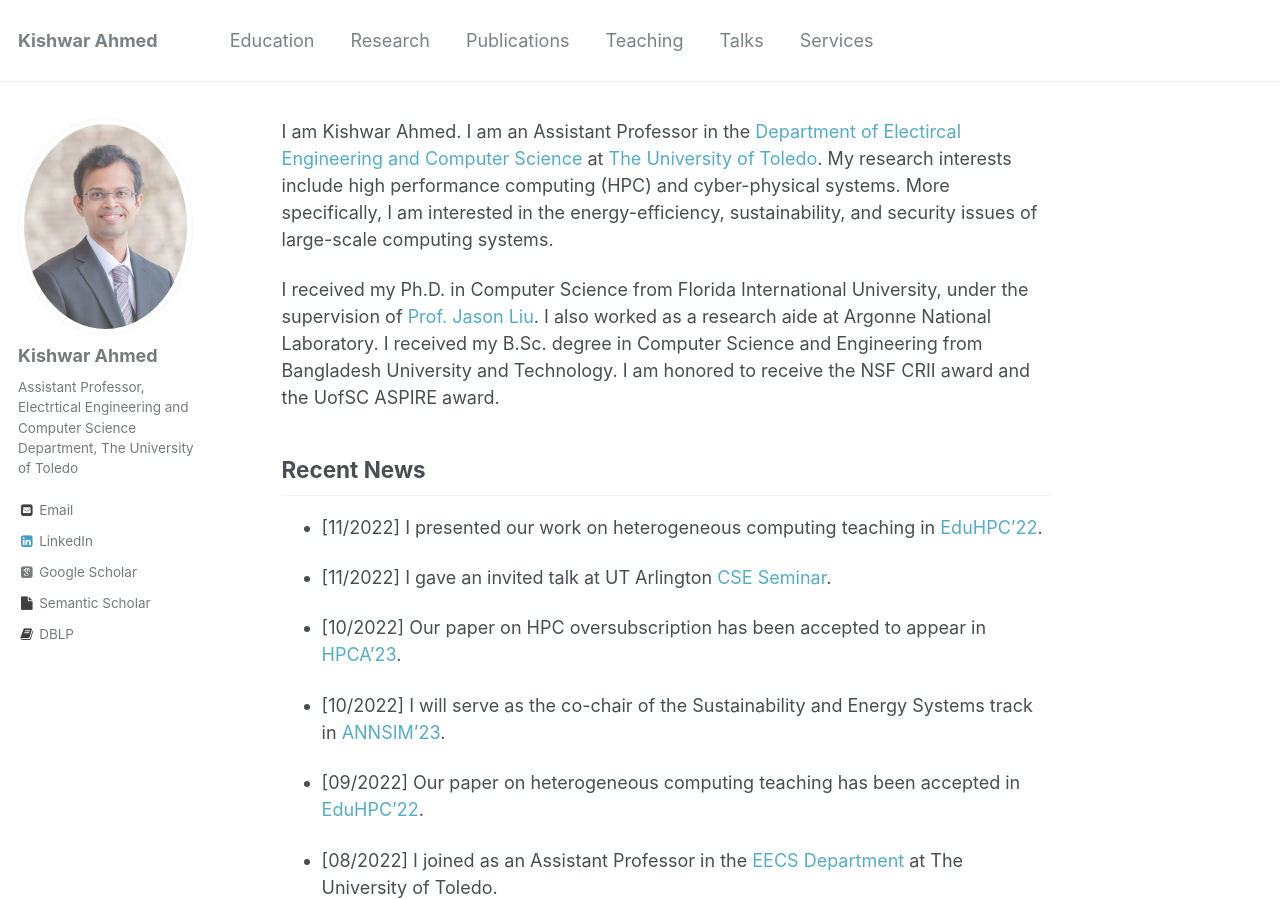
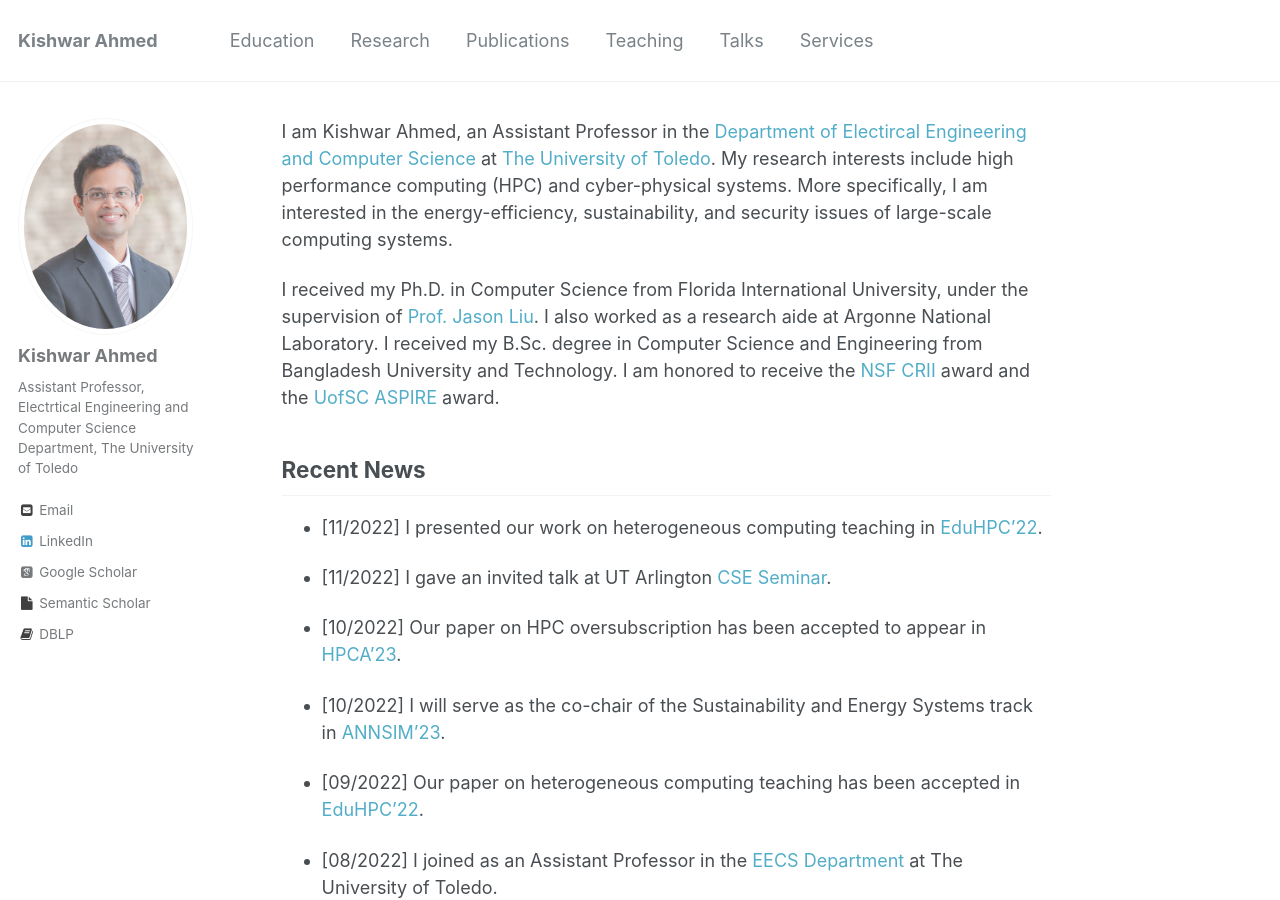
Before and after one commit to kishwarbd/kishwarbd.github.io, a Jekyll site: the page built from _pages/about.md, in a window 1280 px wide and 900 px high. Built offline with Jekyll 4.4.1, drawn with Linux system fonts in a browser that asks for light colours; some web fonts are replaced.

Commit message:
Update about.md

```diff
--- a/_pages/about.md
+++ b/_pages/about.md
@@ -7,10 +7,10 @@ redirect_from:
   - /about.html
 ---
 
-I am Kishwar Ahmed. I am an Assistant Professor in the [Department of Electircal Engineering and Computer Science](https://www.utoledo.edu/engineering/electrical-engineering-computer-science/) at [The University of Toledo](https://www.utoledo.edu/). My research interests include high performance computing (HPC) and cyber-physical systems. More specifically, I am interested in the energy-efficiency, sustainability, and security issues of large-scale computing systems.
+I am Kishwar Ahmed, an Assistant Professor in the [Department of Electircal Engineering and Computer Science](https://www.utoledo.edu/engineering/electrical-engineering-computer-science/) at [The University of Toledo](https://www.utoledo.edu/). My research interests include high performance computing (HPC) and cyber-physical systems. More specifically, I am interested in the energy-efficiency, sustainability, and security issues of large-scale computing systems.
 
 I received my Ph.D. in Computer Science from Florida International University, under the supervision of [Prof.
-Jason Liu](https://people.cis.fiu.edu/liux/). I also worked as a research aide at Argonne National Laboratory. I received my B.Sc. degree in Computer Science and Engineering from Bangladesh University and Technology. I am honored to receive the NSF CRII award and the UofSC ASPIRE award.
+Jason Liu](https://people.cis.fiu.edu/liux/). I also worked as a research aide at Argonne National Laboratory. I received my B.Sc. degree in Computer Science and Engineering from Bangladesh University and Technology. I am honored to receive the [NSF CRII](https://beta.nsf.gov/funding/opportunities/computer-information-science-engineering-research) award and the [UofSC ASPIRE](https://sc.edu/about/offices_and_divisions/research/internal_funding_awards/faculty/aspire/) award.
 
 
 ## Recent News
```
